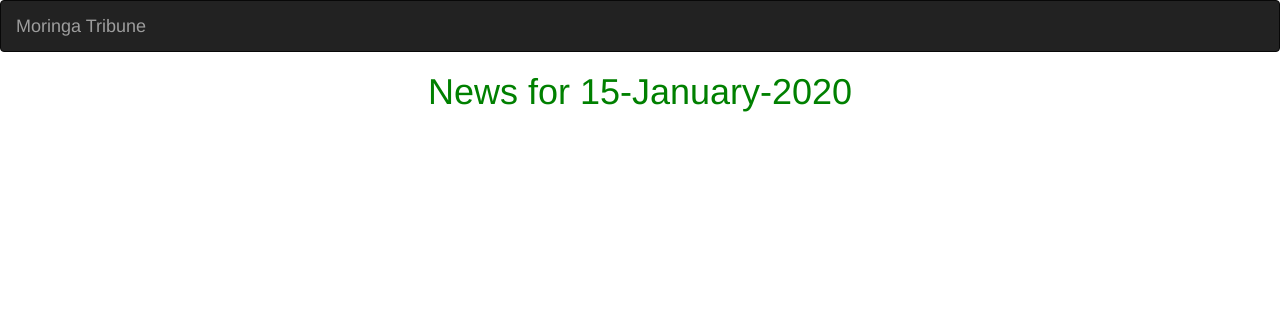
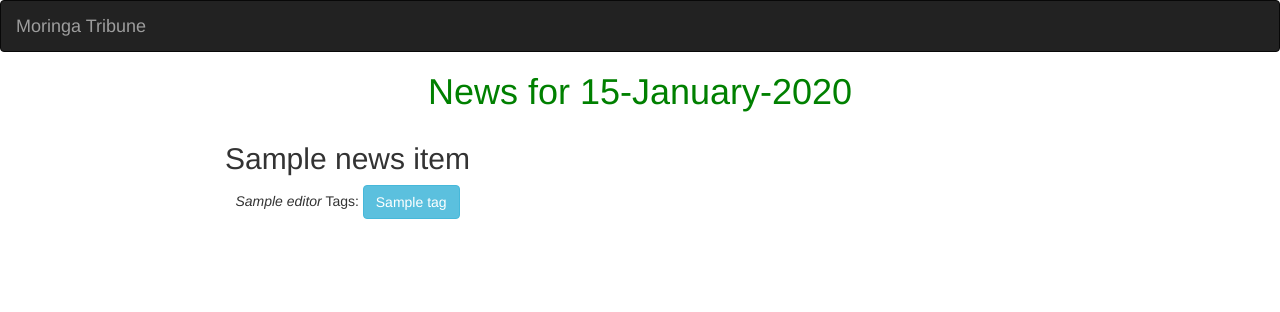
Before and after one commit to VickyMutai/tribune, a Django app: template tribune/news/templates/all-news/today_news.html in a window 1280 px wide. Shown: the top 312 px of the page. Run offline with Django 3.2, Linux system fonts and the light colour scheme; the template is opened without the code that fills it: most values are stand-ins (such as "Sample title", 1, 10 or a date in 2020); some libraries are stand-ins or nearby versions.

Commit message:
output tags

```diff
--- a/tribune/news/admin.py
+++ b/tribune/news/admin.py
@@ -1,5 +1,5 @@
 from django.contrib import admin
-from .models import Editor,Article,tags
+from .models import Editor,Article,Tags
 
 # Register your models here.
 class ArticleAdmin(admin.ModelAdmin):
@@ -7,4 +7,4 @@ class ArticleAdmin(admin.ModelAdmin):
 
 admin.site.register(Editor)
 admin.site.register(Article,ArticleAdmin)
-admin.site.register(tags)
+admin.site.register(Tags)
--- a/tribune/news/models.py
+++ b/tribune/news/models.py
@@ -18,7 +18,7 @@ class Editor(models.Model):
     def delete_editor(self):
         self.delete()
 
-class tags(models.Model):
+class Tags(models.Model):
     name = models.CharField(max_length = 30)
 
     def __str__(self):
@@ -29,7 +29,7 @@ class Article(models.Model):
     post = models.TextField()
     pub_date = models.DateTimeField(auto_now_add = True)
     editor = models.ForeignKey(Editor)
-    tags = models.ManyToManyField(tags)
+    tags = models.ManyToManyField(Tags)
 
     def save_article(self):
         self.save()
--- a/tribune/news/templates/all-news/today_news.html
+++ b/tribune/news/templates/all-news/today_news.html
@@ -2,4 +2,25 @@
 
 {% block content %}
 {{block.super}}
+
+<div class="container">
+    <!--Looping through news-->
+    {% for news_item in news %}
+    <div class="row">
+        <div class="col-xs-6 col-sm-6 col-md-6 col-lg-6">
+            <h2 class="text-center">{{news_item.title}}</h2>
+            <p class="text-center"><i>{{news_item.editor}}</i> Tags:
+                {% for tag in news_item.tags.all %}
+                        <b class = "btn btn-info">{{tag}}</b>
+                {% endfor %}
+            </p>
+        </div>
+    </div>
+    {% empty %}
+    <div class="row">
+        <h2 class="text-center">There are No News Items</h2>
+    </div>
+    {% endfor %}
+</div>
+
 {% endblock %}
```
Also changed, not shown: tribune/news/views.py (+6 -2 lines), tribune/news/migrations/0005_auto_20180220_1835.py (added).
